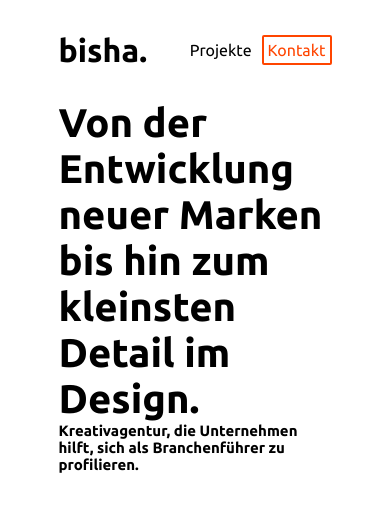
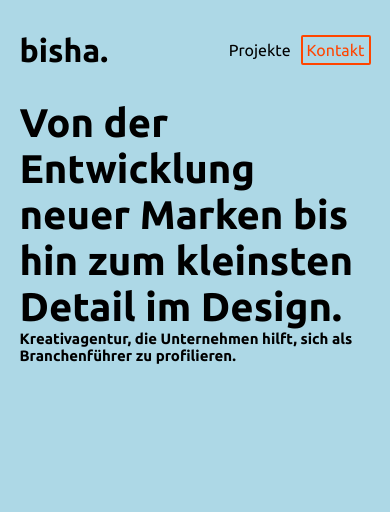
Before and after one commit to zerokater/bisha, a SvelteKit app: page / in a window 390 px wide. Shown: the top 512 px of the page. Built offline with nearby package versions, Linux system fonts and the light colour scheme.

Commit message:
responsive-width

```diff
--- a/src/components/Nav.svelte
+++ b/src/components/Nav.svelte
@@ -39,7 +39,6 @@
         color: orangered;
         padding: 0.4rem;
         border: 2pt solid orangered;
-        background-color: white;
         transition: 0.3s background-color;
         font-weight: 400;
     }
@@ -49,5 +48,10 @@
         color: white;
     }
 
+    @media only screen and (max-width: 600px) {
+
+
+    }
+
 
 </style>
--- a/src/routes/+layout.svelte
+++ b/src/routes/+layout.svelte
@@ -17,13 +17,22 @@
 
     :global(body){
 
-      width: 70%;
+      width: 1000px;
       margin: 0 auto;
     }
 
     :global(p){
       font-size: 2rem;
     }
+
+
+    @media only screen and (max-width: 1120px) {
+    :global(body) {
+      width: 90%;
+      background-color: lightblue;
+    }
+
+}
 </style>
 
 
--- a/src/routes/+page.svelte
+++ b/src/routes/+page.svelte
@@ -1,5 +1,4 @@
 <script>
-    import Nav from '/src/components/Nav.svelte';
 </script>
 
 <head>
@@ -21,4 +20,6 @@
         font-size: 4rem;
     }
 
+
+
 </style>
```
Also changed, not shown: static/images/menu_close.svg (added), static/images/menu_hamburger.svg (added).
